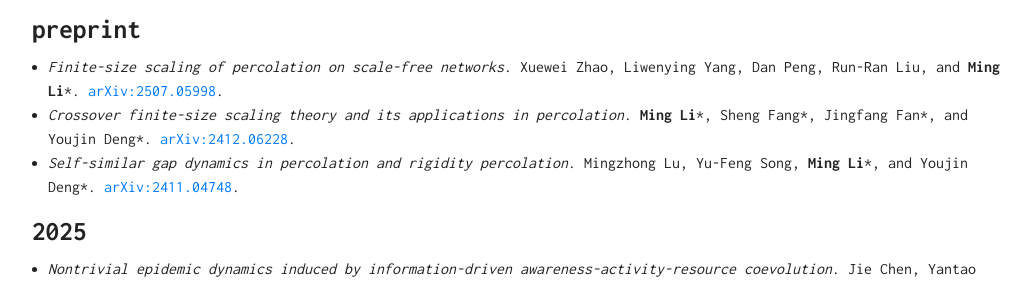
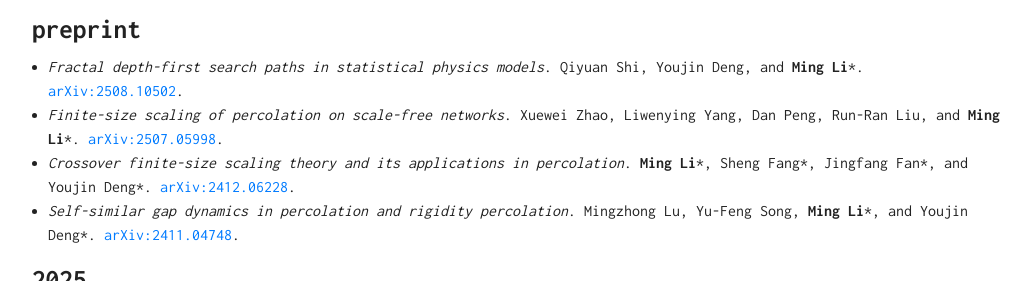
Before and after one commit to stat-phys/stat-phys.github.io, a plain HTML site: page publications/index.html in a window 1280 px wide. Shown: the part 430-711 px from the top of the page, without its empty margins (123-1154 px from the left). Drawn offline with nearby package versions, Linux system fonts and the light colour scheme.

Commit message:
20250818

```diff
--- a/publications/index.html
+++ b/publications/index.html
@@ -104,6 +104,7 @@ if (!doNotTrack) {
 <p><a href="#2025">2025</a>    <a href="#2024">2024</a>    <a href="#2023">2023</a>     <a href="#2022">2022</a>     <a href="#2021">2021</a>     <a href="#2020">2020</a>     <a href="#2019">2019</a>    <a href="#2018">2018</a>   <a href="#2017">2017</a>   <a href="#2016">2016</a>   <a href="#2015">2015</a>   <a href="#2014">2014</a>   <a href="#2013">2013</a>   <a href="#2012">2012</a>   <a href="#2011">2011</a></p>
 <h3 id="preprint">preprint</h3>
 <ul>
+<li><em>Fractal depth-first search paths in statistical physics models</em>. Qiyuan Shi, Youjin Deng, and <strong>Ming Li</strong>*. <a href="https://arxiv.org/abs/2508.10502">arXiv:2508.10502</a>.</li>
 <li><em>Finite-size scaling of percolation on scale-free networks</em>. Xuewei Zhao, Liwenying Yang, Dan Peng, Run-Ran Liu, and <strong>Ming Li</strong>*. <a href="https://arxiv.org/abs/2507.05998">arXiv:2507.05998</a>.</li>
 <li><em>Crossover finite-size scaling theory and its applications in percolation</em>. <strong>Ming Li</strong>*, Sheng Fang*, Jingfang Fan*, and Youjin Deng*. <a href="https://arxiv.org/abs/2412.06228">arXiv:2412.06228</a>.</li>
 <li><em>Self-similar gap dynamics in percolation and rigidity percolation</em>. Mingzhong Lu, Yu-Feng Song, <strong>Ming Li</strong>*, and Youjin Deng*. <a href="https://arxiv.org/abs/2411.04748">arXiv:2411.04748</a>.</li>
```
